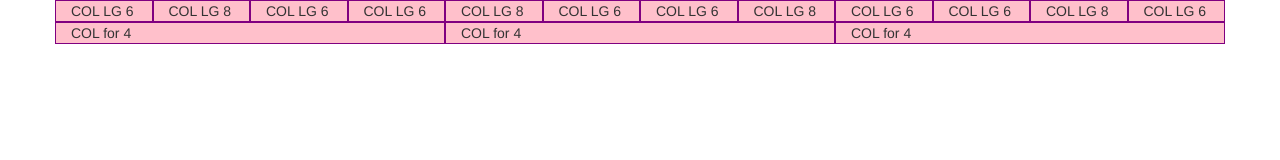
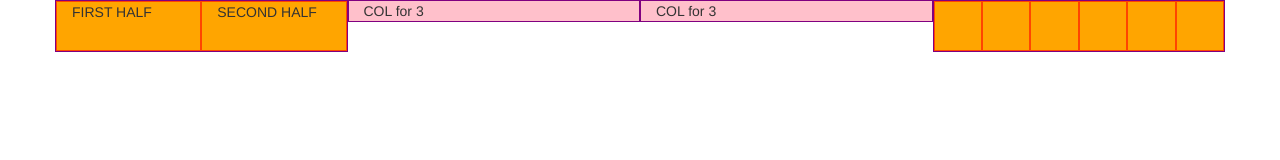
Before and after one commit to sjlee2016/Front_End, a plain HTML site: page BootStrap_PracticePage/grid.html in a window 1280 px wide. Drawn offline with nearby package versions, Linux system fonts and the light colour scheme.

Commit message:
grids inside grids

```diff
--- a/BootStrap_PracticePage/grid.html
+++ b/BootStrap_PracticePage/grid.html
@@ -12,6 +12,11 @@
             background: pink;
             border: 1px solid purple;
         }
+        .orange{
+            background: orange;
+            border: 1px solid orangered;
+            height: 50px
+        }
         </style>
 
     </head>
@@ -21,8 +26,9 @@
 <!-- UNDERSTAND Grid System, understand the 4 different sizes-->
 <!-- write nested grids -->
 <div class="container">
+    <!--
     <div class="row">
-        <div class="col-lg-1 pink">COL LG 6 </div>
+        <div class="col-lg-1  col-md-1 pink">COL LG 6 </div>
         <div class="col-lg-1 pink">COL LG 8 </div>
         <div class="col-lg-1 pink">COL LG 6 </div>
         <div class="col-lg-1 pink">COL LG 6 </div>
@@ -35,13 +41,28 @@
         <div class="col-lg-1 pink">COL LG 8 </div>
         <div class="col-lg-1 pink">COL LG 6 </div>
     </div>
+-->
+  <div class="row">
+        <div class="col-md-3 col-sm-6 pink">
+            <div class="row">
+                    <div class="col-lg-6 orange"> FIRST HALF </div>
+                    <div class="col-lg-6 orange"> SECOND HALF </div>
+            </div>
+        </div>
+        <div class="col-md-3 col-sm-6 pink"> COL for 3 </div>
+        <div class="col-md-3 col-sm-6 pink"> COL for 3 </div>
+        <div class="col-md-3 col-sm-6 pink">
+            <div class="row">
+                <div class="col-lg-2 orange"> </div>
+                <div class="col-lg-2 orange"> </div>
+                <div class="col-lg-2 orange"> </div>
+                <div class="col-lg-2 orange"> </div>
+                <div class="col-lg-2 orange"> </div>
+                <div class="col-lg-2 orange"> </div>
 
-    <div class="row">
-        <div class="col-lg-4 pink"> COL for 4 </div>
+            </div>
 
-        <div class="col-lg-4 pink"> COL for 4 </div>
-
-        <div class="col-lg-4 pink"> COL for 4 </div>
+        </div>
     </div>
 </div>
 </body>
```
